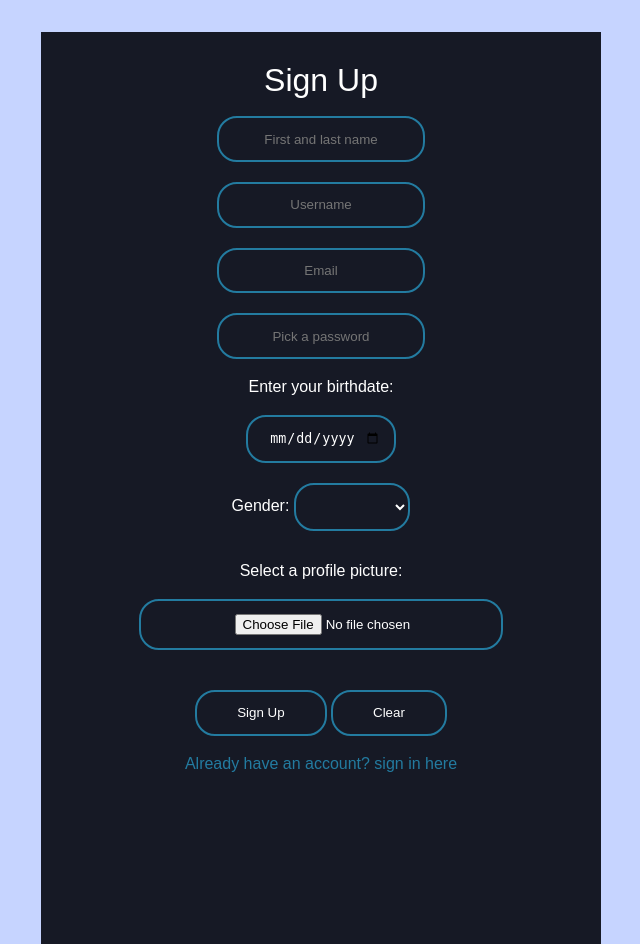
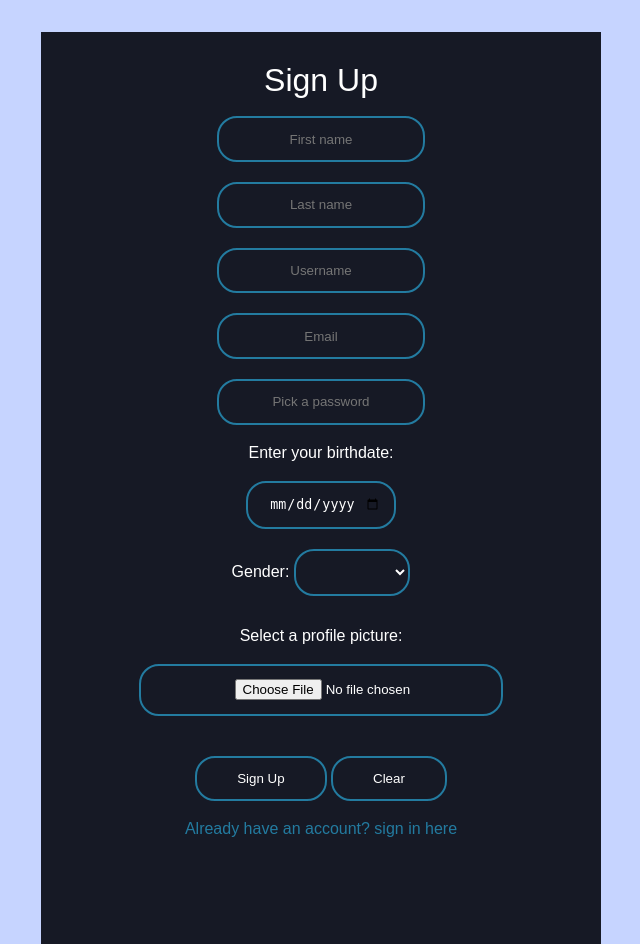
Before and after one commit to Tanvir-Kang/ChatsAndDogs-Website, a PHP site: page /signup.php in a window 1280 px wide. Shown: the part 213-1157 px from the top of the page, without its empty margins (399-1039 px from the left). Run offline with PHP 8.4, Linux system fonts and the light colour scheme; some libraries are stand-ins or nearby versions.

Commit message:
Added in firstname,lastname, age calculation

```diff
--- a/signup.php
+++ b/signup.php
@@ -13,13 +13,17 @@
     include 'header.php';
     $conn = OpenCon();
     if(isset($_POST['submit'])){
-        $name = $_POST['name'];
+        $firstName = $_POST['firstName'];
+        $lastName = $_POST['lastName'];
         $username = $_POST['userName'];
         $email = $_POST['email'];
         $password = $_POST['password'];
         $birthday = $_POST['birthdate'];
         $gender = $_POST['gender'];
 
+        $todays_date = date("Y-m-d");
+        $diffrence = date_diff(date_create($birthday),date_create($todays_date));
+        $age = $diffrence->format('%y');
         $file = $_FILES['pic'];
 
         $file_Name=$_FILES['pic']['name'];
@@ -39,7 +43,7 @@
                     $file_New_Name = uniqid('',true).".".$fileActualExt;
                     $fileDestination = 'images/profile_pictures/'.$file_New_Name;
                     move_uploaded_file($file_Temp_Name,$fileDestination);
-                    $query = "INSERT into users(username, first_name, age, sex, email, profile_pic_path, password) VALUES ('$username','$name','10','$gender','$email','$fileDestination','$password')";
+                    $query = "INSERT into users(username, first_name, last_name, age, sex, email, profile_pic_path, password) VALUES ('$username','$firstName','$lastName','$age','$gender','$email','$fileDestination','$password')";
                     if($conn->query($query)){
                     echo '<script>alert("success..Press okay to continue")</script>';
                     }
@@ -64,7 +68,8 @@
 
         <form method="POST" class="holder" enctype="multipart/form-data">
             <h1>Sign Up</h1>
-            <input type="text" required name="name" placeholder="First and last name">
+            <input type="text" required name="firstName" placeholder="First name">
+            <input type="text" required name="lastName" placeholder="Last name">
             <input type="text" required name="userName" placeholder="Username" pattern="^[a-zA-Z][a-zA-Z0-9-_\.]{1,20}$">
             <input type="email" required name="email" placeholder="Email">
             <input type="password" required name="password" placeholder="Pick a password" pattern="(?=^.{8,}$)((?=.*\d)|(?=.*\W+))(?![.\n])(?=.*[A-Z])(?=.*[a-z]).*$">
```
